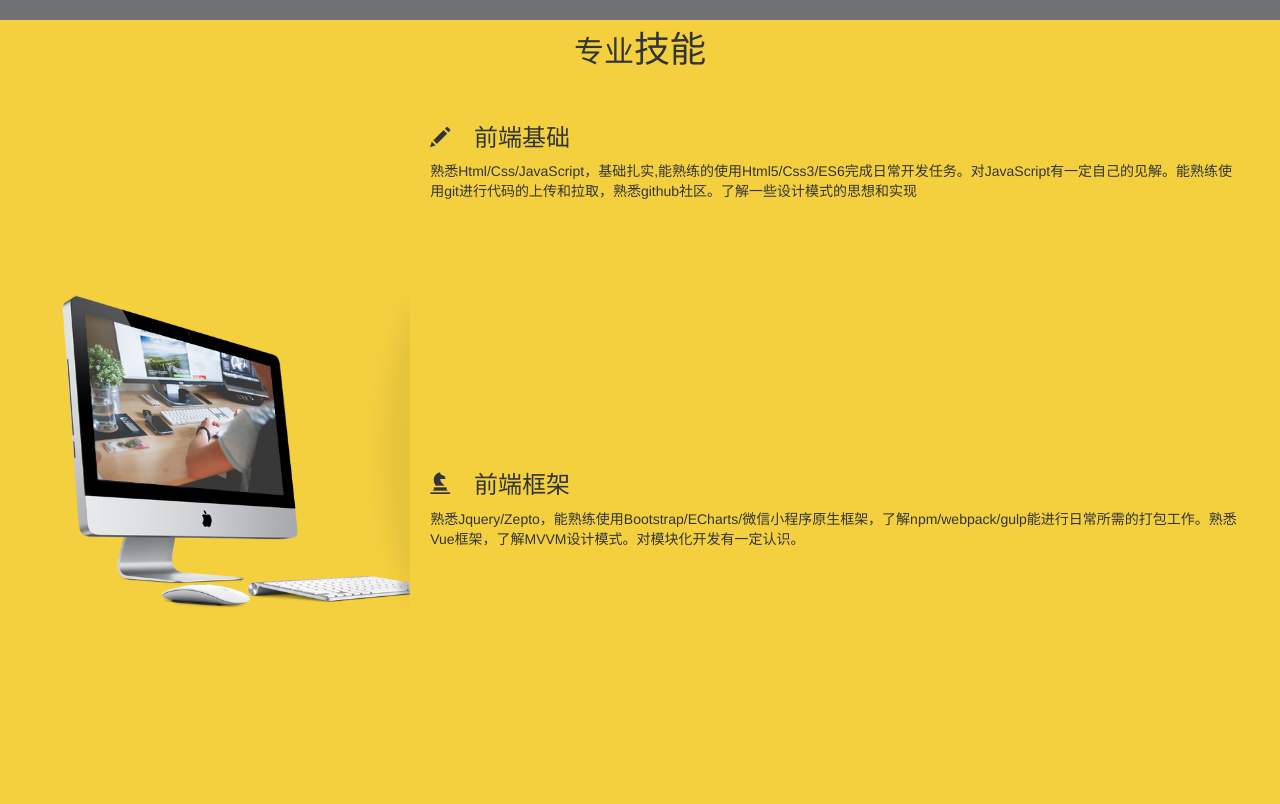
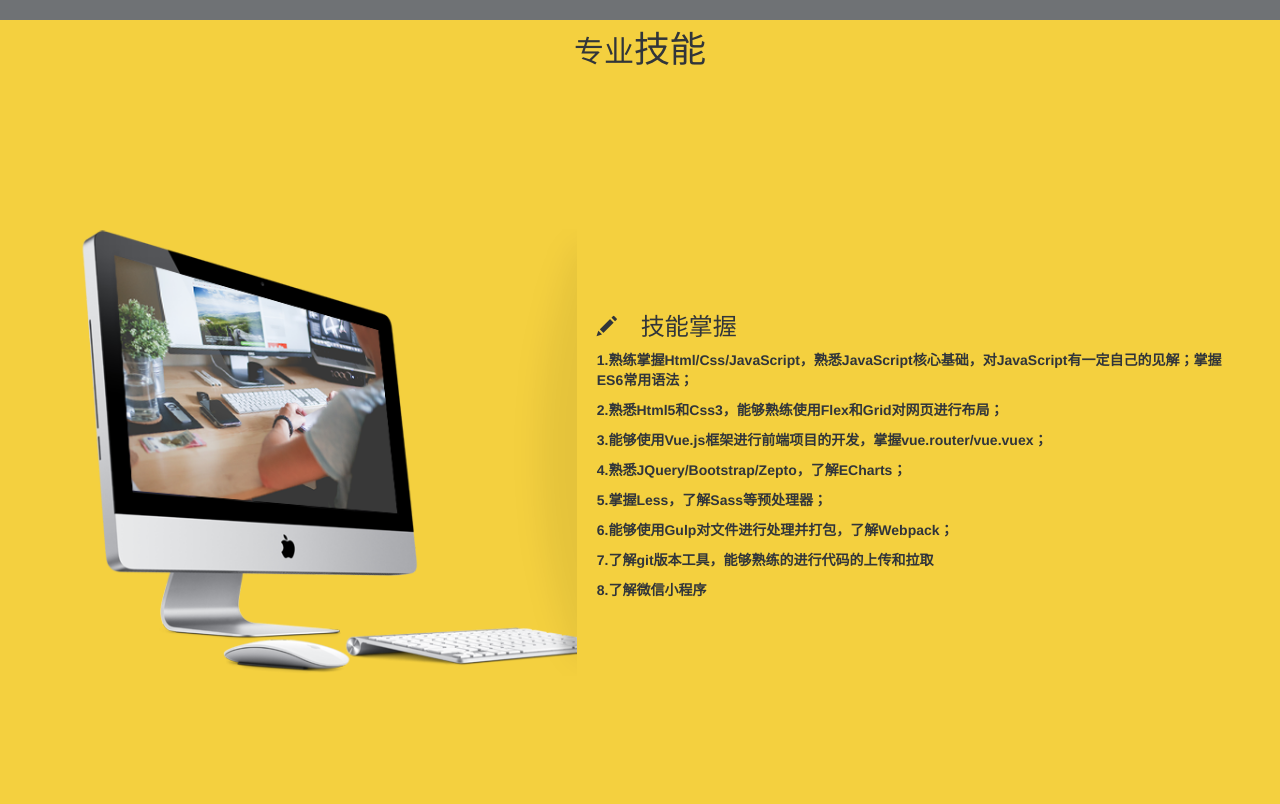
Before and after one commit to yonggeCode/curriculum-vitae, a plain HTML site: page index.html in a window 1280 px wide. Shown: the part 2380-3184 px from the top of the page. Drawn offline with Linux system fonts and the light colour scheme.

Commit message:
fix info

```diff
--- a/index.html
+++ b/index.html
@@ -73,7 +73,7 @@
                     <span class="glyphicon glyphicon-bookmark my-icon" data-id="myIntroduce" id="myIntroduceBtn"></span>
                     <h4>自我评价</h4>
                     <p><span>特长：<p>善于人际交流，责任感强</p></span></p>
-                    <p><span>爱好：游戏，读书</span></p>
+                    <p><span>爱好：游戏，听音乐，读书</span></p>
                 </div>
 
                 <div>
@@ -221,16 +221,17 @@
             <div class="technologyInfo">
                 <div class="technologyInfoBox">
                     <span class="glyphicon glyphicon-pencil"></span>
-                    <h3>前端基础</h3>
-                    <p>熟悉Html/Css/JavaScript，基础扎实,能熟练的使用Html5/Css3/ES6完成日常开发任务。对JavaScript有一定自己的见解。能熟练使用git进行代码的上传和拉取，熟悉github社区。了解一些设计模式的思想和实现
-                    </p>
+                    <h3>技能掌握</h3>
+                    <p>1.熟练掌握Html/Css/JavaScript，熟悉JavaScript核心基础，对JavaScript有一定自己的见解；掌握ES6常用语法；</p>
+                    <p>2.熟悉Html5和Css3，能够熟练使用Flex和Grid对网页进行布局；</p>
+                    <p>3.能够使用Vue.js框架进行前端项目的开发，掌握vue.router/vue.vuex；</p>
+                    <p>4.熟悉JQuery/Bootstrap/Zepto，了解ECharts；</p>
+                    <p>5.掌握Less，了解Sass等预处理器；</p>
+                    <p>6.能够使用Gulp对文件进行处理并打包，了解Webpack；</p>
+                    <p>7.了解git版本工具，能够熟练的进行代码的上传和拉取</p>
+                    <p>8.了解微信小程序</p>
                 </div>
-                <div class="technologyInfoBox">
-                    <span class="glyphicon glyphicon-knight"></span>
-                    <h3>前端框架</h3>
-                    <p>熟悉Jquery/Zepto，能熟练使用Bootstrap/ECharts/微信小程序原生框架，了解npm/webpack/gulp能进行日常所需的打包工作。熟悉Vue框架，了解MVVM设计模式。对模块化开发有一定认识。
-                    </p>
-                </div>
+
             </div>
         </div>
     </section>
--- a/src/css/demo.css
+++ b/src/css/demo.css
@@ -287,7 +287,7 @@ button{
 }
 .technologyShow .technologyInfo .technologyInfoBox{
     width: 100%;
-    height: 50%;
+    font-weight: 600;
 }
 
 #askMyself .askBox{
```
Also changed, not shown: 1 other file.
